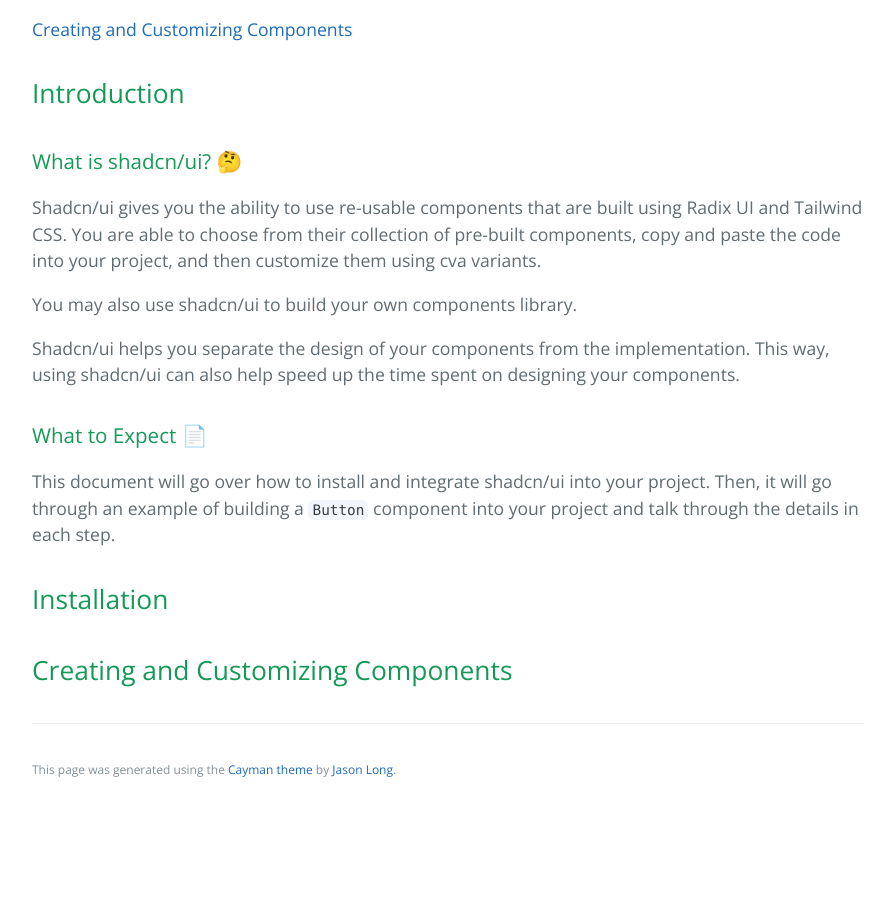
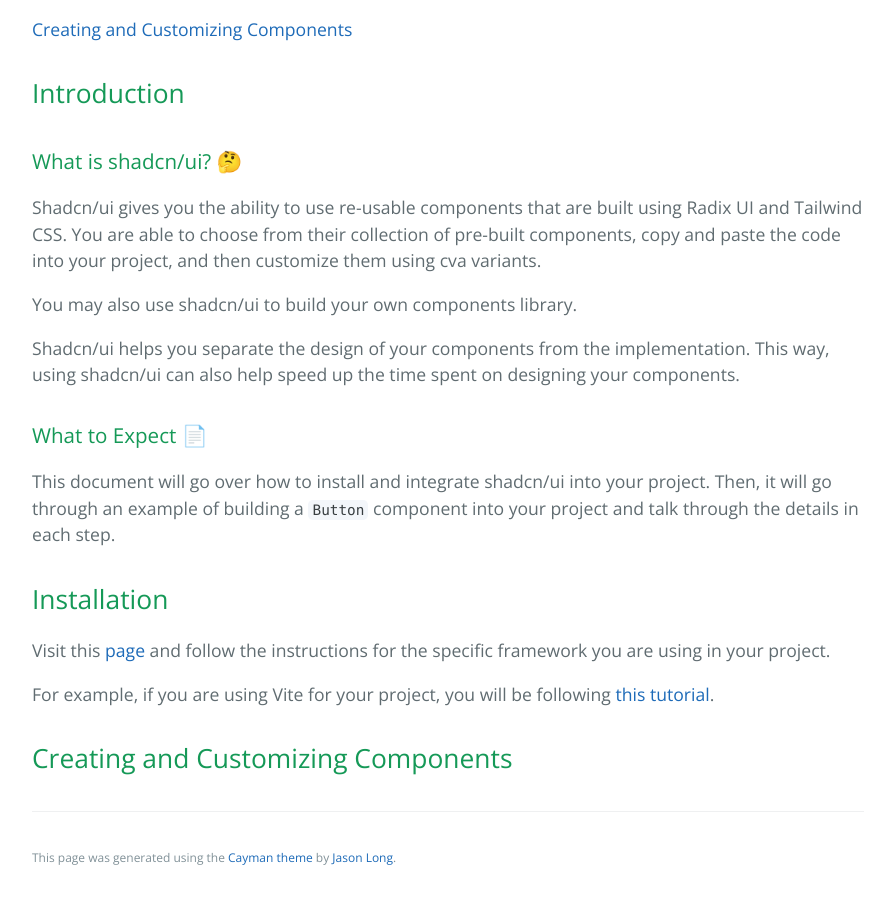
Before and after one commit to learning-software-engineering/learning-software-engineering.github.io, a Jekyll site: the page built from Topics/Tech_Stacks/Shadcn.md, in a window 1280 px wide and 900 px high, scrolled down 595 px. Shown: the whole window, without its empty margins (192-1087 px from the left). Built offline with Jekyll 4.4.1, drawn with Linux system fonts in a browser that asks for light colours; our own code applies the rules of GitHub Pages for plain Markdown files; before the commit the page ends 1407 px from its top, so only the background shows below that.

Commit message:
Draft installation section

```diff
--- a/Topics/Tech_Stacks/Shadcn.md
+++ b/Topics/Tech_Stacks/Shadcn.md
@@ -24,4 +24,8 @@
 
 ## Installation
 
+Visit this [page](https://ui.shadcn.com/docs/installation) and follow the instructions for the specific framework you are using in your project.
+
+For example, if you are using Vite for your project, you will be following [this tutorial](https://ui.shadcn.com/docs/installation/vite).
+
 ## Creating and Customizing Components
```
